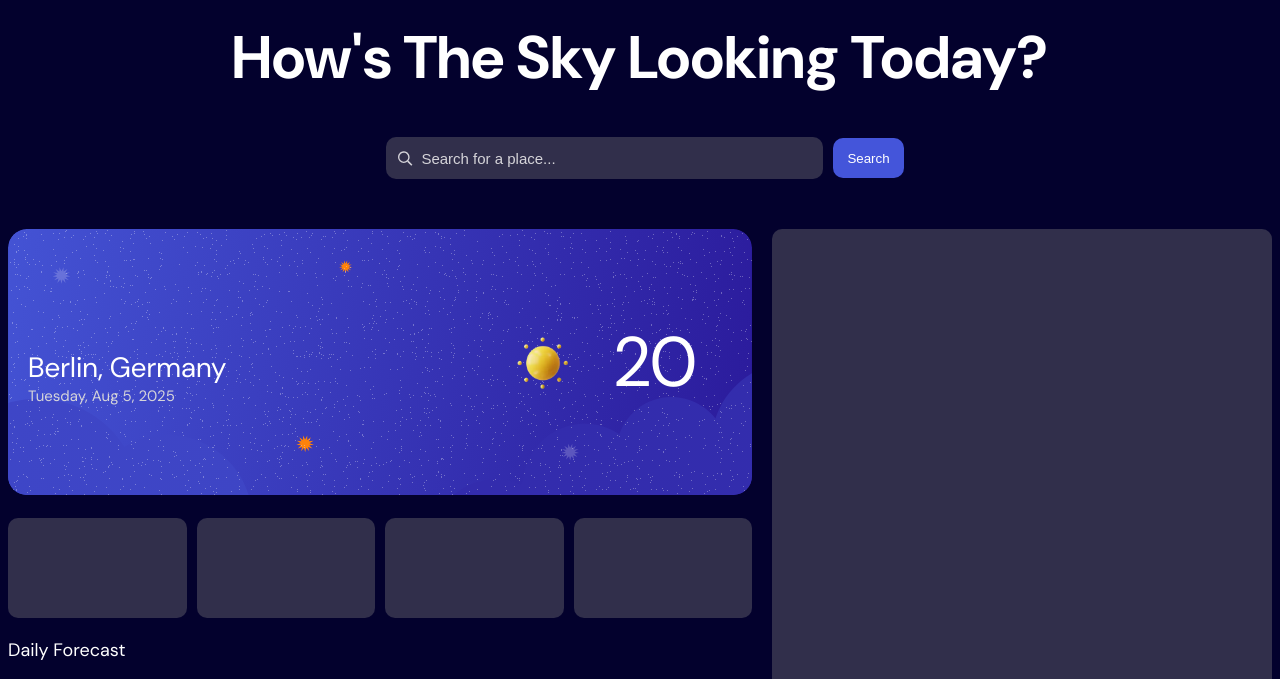
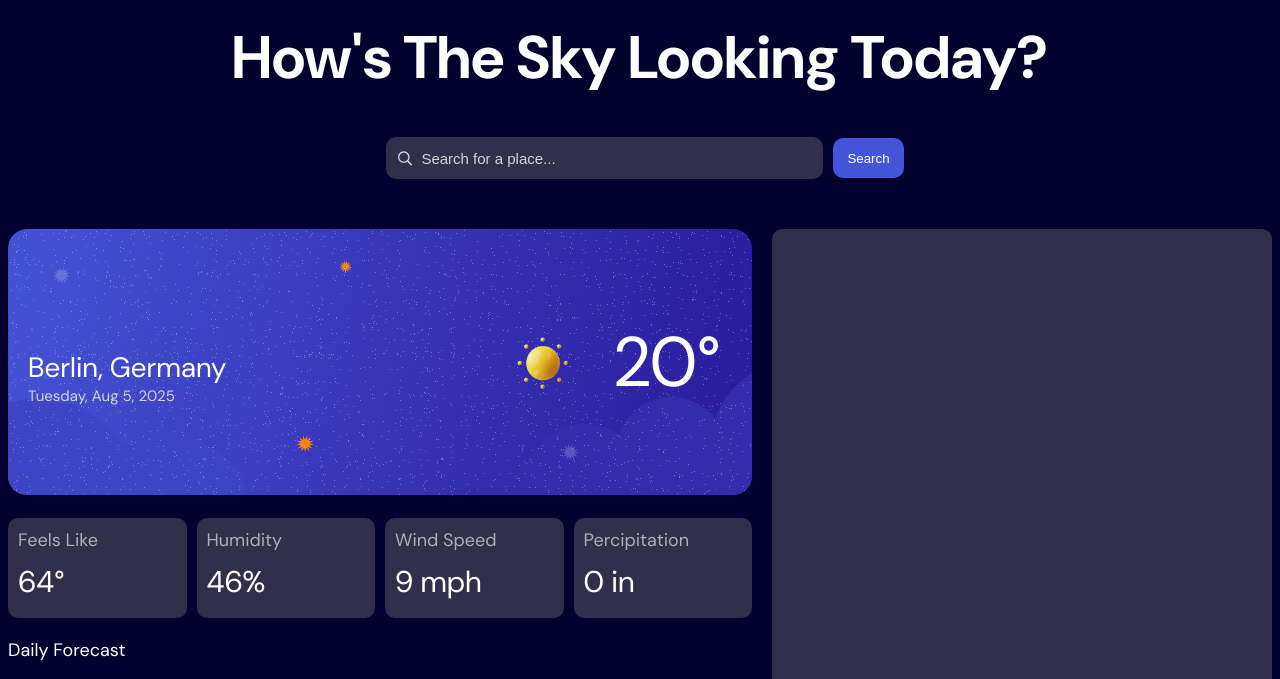
Before and after one commit to LittleHaru/Weather-Application, a website: page index.html in a window 1280 px wide. Shown: the part 102-781 px from the top of the page. Drawn offline with Linux system fonts and the light colour scheme.

Commit message:
style: add dummy weather info

```diff
--- a/index.css
+++ b/index.css
@@ -171,7 +171,7 @@ body {
 
 .search-bar > h1 {
   color: var(--color-text-primary);
-  font-size: 60px;
+  font-size: 6rem;
 }
 
 .search-input {
@@ -234,6 +234,17 @@ body {
   gap: 20rem;
 }
 
+.weather-info .label {
+  font-size: 1.8rem;
+  color: hsl(240, 6%, 70%);
+  margin: var(--spacing-sm)
+}
+
+.weather-info .info {
+  margin: var(--spacing-sm);
+  font-size: 3rem;
+}
+
 .left-temp , .right-temp {
   flex:1;
 }
--- a/index.html
+++ b/index.html
@@ -75,15 +75,27 @@
             </div>
             <div class="right-temp">
               <img src="./assets/images/icon-sunny.webp" alt="sun">
-              <div class="temp">20</div>
+              <div class="temp">20°</div>
             </div>
           </div>
         </div>
         <div class="weather-info">
-          <div class="feels"></div>
-          <div class="humidity"></div>
-          <div class="wind"></div>
-          <div class="percipitation"></div>
+          <div class="feels">
+            <div class="label">Feels Like</div>
+            <div class="info">64°</div>
+          </div>
+          <div class="humidity">
+            <div class="label">Humidity</div>
+            <div class="info">46%</div>
+          </div>
+          <div class="wind">
+            <div class="label">Wind Speed</div>
+            <div class="info">9 mph</div>
+          </div>
+          <div class="percipitation">
+            <div class="label">Percipitation</div>
+            <div class="info">0 in</div>
+          </div>
         </div>
         <div class="daily-title">Daily Forecast</div>
         <div class="daily-forecast">
```
